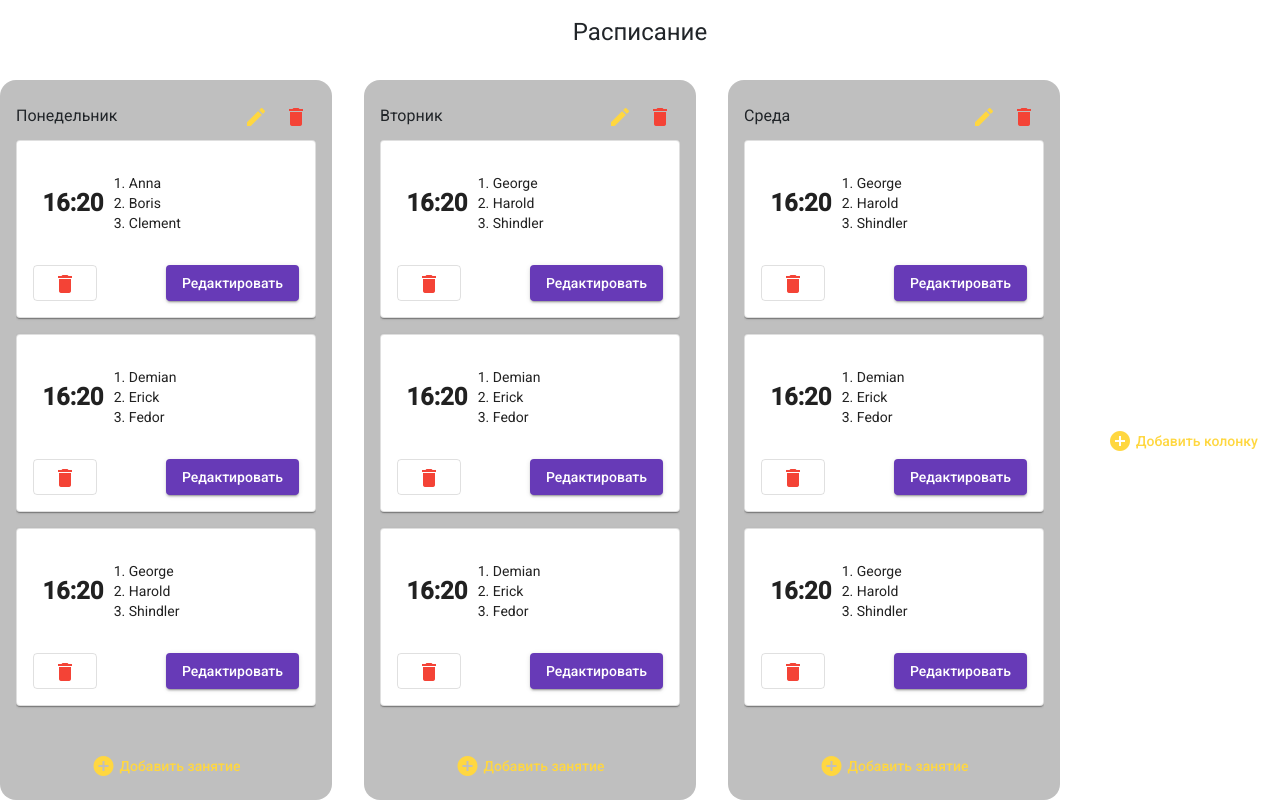
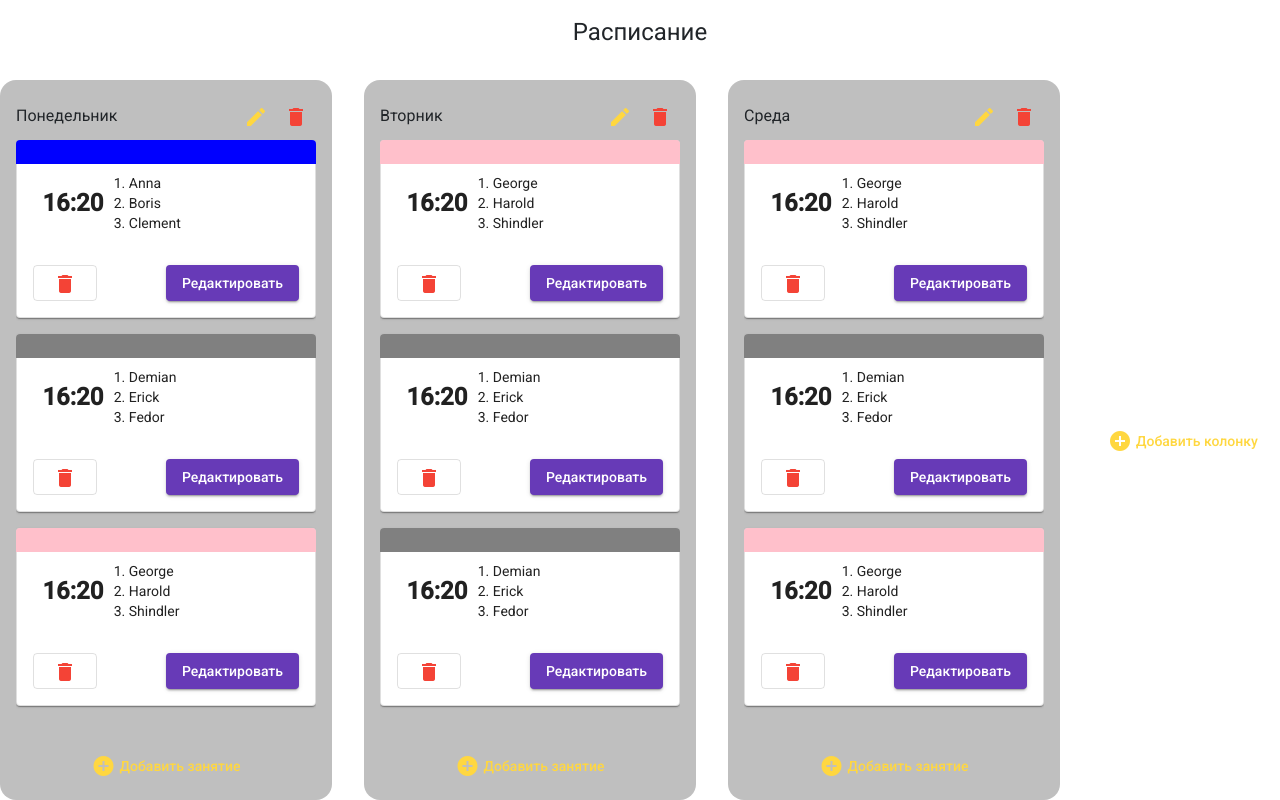
Before and after one commit to Smynay/angular-shedule-app, an Angular app: page /shedule in a window 1280 px wide. Built offline with nearby package versions, Linux system fonts and the light colour scheme.

Commit message:
Add colors to cards

```diff
--- a/src/app/app-material/app-material.module.ts
+++ b/src/app/app-material/app-material.module.ts
@@ -5,6 +5,7 @@ import { MatTableModule } from '@angular/material/table';
 import { MatFormFieldModule } from '@angular/material/form-field';
 import { MatInputModule } from '@angular/material/input';
 import { MatIconModule } from '@angular/material/icon';
+import { MatSelectModule } from '@angular/material/select';
 
 const MaterialModules = [
   MatGridListModule,
@@ -13,6 +14,7 @@ const MaterialModules = [
   MatFormFieldModule,
   MatInputModule,
   MatIconModule,
+  MatSelectModule
 ];
 
 @NgModule({
--- a/src/app/globalStorage.service.ts
+++ b/src/app/globalStorage.service.ts
@@ -6,9 +6,9 @@ import { ILesson, IColumn } from './types/types';
 })
 export class GlobalStorageService {
   _lessonsStorage: ILesson[] = [
-    { time: '16:20', members: ['Anna', 'Boris', 'Clement'] },
-    { time: '16:20', members: ['Demian', 'Erick', 'Fedor'] },
-    { time: '16:20', members: ['George', 'Harold', 'Shindler'] },
+    { time: '16:20', members: ['Anna', 'Boris', 'Clement'], color: 'blue' },
+    { time: '16:20', members: ['Demian', 'Erick', 'Fedor'], color: 'grey'  },
+    { time: '16:20', members: ['George', 'Harold', 'Shindler'], color: 'pink'  },
   ];
 
   _columnsStorage: IColumn[] = [
@@ -18,7 +18,7 @@ export class GlobalStorageService {
   ];
 
   createNewLessonCard(columnIndex) {
-    const currentCardIndex = this._lessonsStorage.push({ time: '', members: [''] }) - 1;
+    const currentCardIndex = this._lessonsStorage.push({ time: '', members: [''], color: '' }) - 1;
     this._columnsStorage[columnIndex].cardsIndexes.push(currentCardIndex);
 
     return currentCardIndex;
--- a/src/app/lesson-card/lesson-card.component.html
+++ b/src/app/lesson-card/lesson-card.component.html
@@ -1,4 +1,5 @@
 <mat-card class="card">
+  <mat-card-title class="card__title {{ cardData.color }}"></mat-card-title>
   <mat-card-content>
     <div class="card__table">
       <div class="card__time">{{ cardData.time }}</div>
--- a/src/app/lesson-card/lesson-card.component.scss
+++ b/src/app/lesson-card/lesson-card.component.scss
@@ -1,4 +1,5 @@
 .card {
+  position: relative;
   min-width: 300px;
 
   &__table {
@@ -20,4 +21,37 @@
     display: flex;
     justify-content: space-between;
   }
+
+  &__title{
+    position: absolute;
+    left: -1px;
+    right: -1px;
+    top: -1px;
+    height: 1.5rem;
+    border-radius: 4px 4px 0px 0px ;
+  }
+
+  .blue{
+    background: blue;
+  }
+
+  .yellow{
+    background: yellow;
+  }
+
+  .green{
+    background: green;
+  }
+
+  .pink{
+    background-color: pink;
+  }
+
+  .turquoise{
+    background: turquoise;
+  }
+
+  .grey{
+    background: grey;
+  }
 }
--- a/src/app/lesson-form/lesson-form.component.html
+++ b/src/app/lesson-form/lesson-form.component.html
@@ -12,6 +12,18 @@
             [value]="form.time"
             (change)="changeTimeHandler($event)"
           />
+        </mat-form-field>
+        <mat-form-field appearance="fill">
+          <mat-label>Выберите цвет</mat-label>
+          <mat-select [(value)]="form.color">
+            <mat-option>None</mat-option>
+            <mat-option value="blue">Синий</mat-option>
+            <mat-option value="yellow">Желтый</mat-option>
+            <mat-option value="green">Зеленый</mat-option>
+            <mat-option value="pink">Розовый</mat-option>
+            <mat-option value="turquoise">Бирюзовый</mat-option>
+            <mat-option value="grey">Серый</mat-option>
+          </mat-select>
         </mat-form-field>
       </div>
 
--- a/src/app/types/types.ts
+++ b/src/app/types/types.ts
@@ -1,6 +1,7 @@
 export interface ILesson {
   time: string;
   members: string[];
+  color: string;
 }
 
 export interface IColumn {
```
